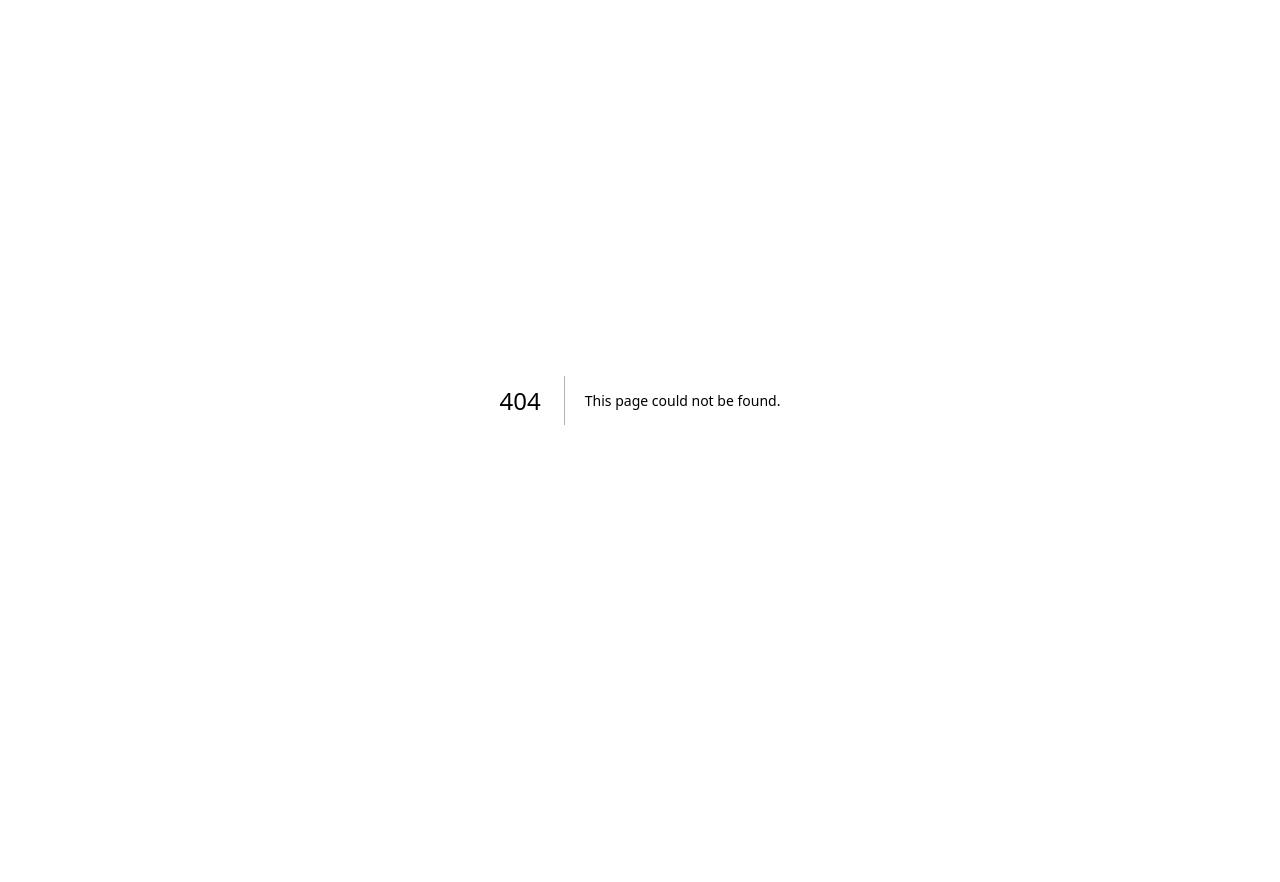
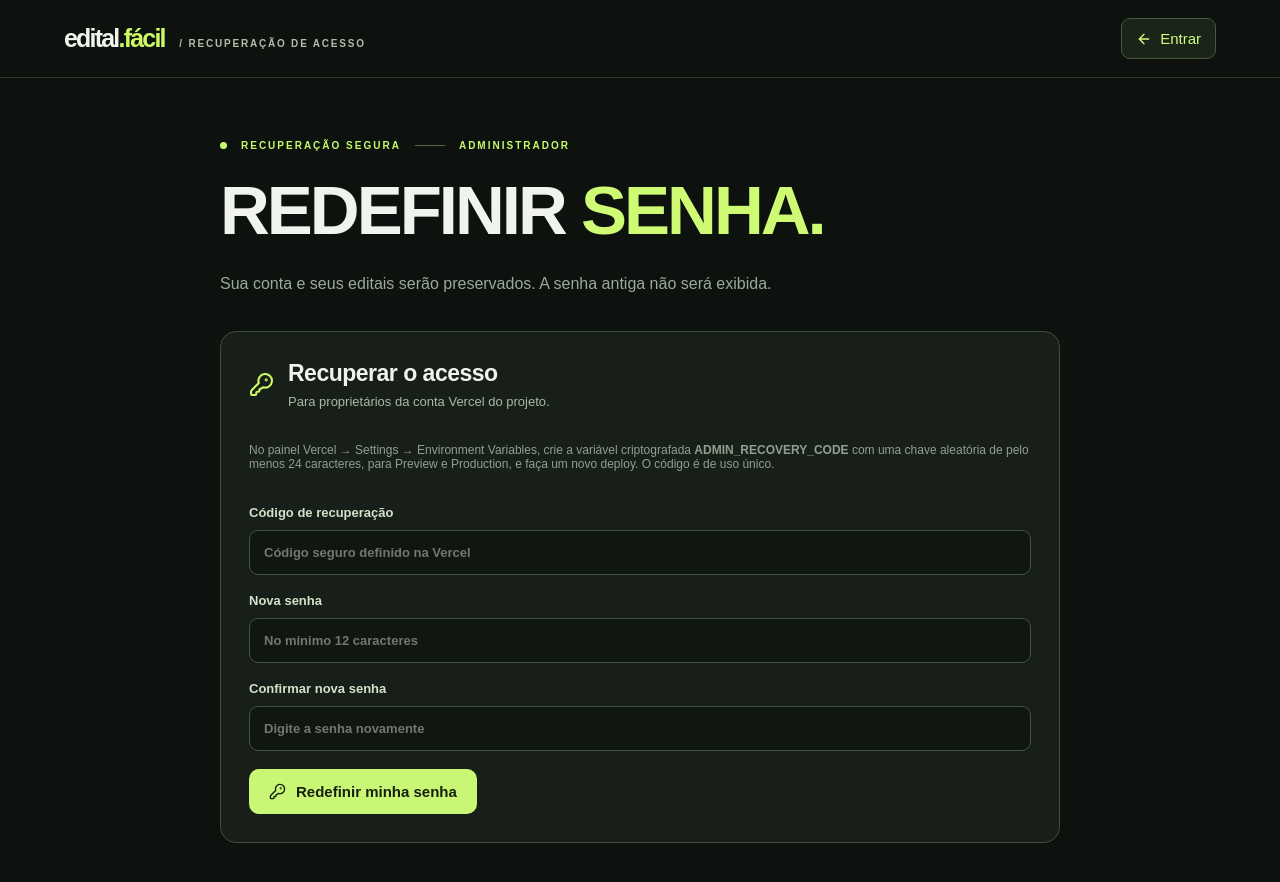
Before and after one commit to victoralmeida1m2m-cyber/projeto_RAG, a Next.js app in the folder integrador/: page /admin/recuperar in a window 1280 px wide. Before the commit this address had no page. Shown: the top 882 px of the page. Before the commit the page ends 800 px from the top, so only its background shows below. Built offline with nearby package versions, Linux system fonts and the light colour scheme.

Commit message:
feat(auth): recuperacao de senha por codigo de uso unico na Vercel

```diff
--- a/integrador/app/admin/page.tsx
+++ b/integrador/app/admin/page.tsx
@@ -109,6 +109,7 @@ export default function AdminPage(){
       {!state.inicializado&&<label>Código inicial de ativação<input type="password" autoComplete="off" required value={chave} onChange={e=>setChave(e.target.value)} placeholder="Código cadastrado em ADMIN_WRITE_KEY"/></label>}
       <button type="submit" className="action" disabled={ocupado}>{ocupado?<LoaderCircle size={17} className="spin"/>:<ArrowRight size={17}/>} {state.inicializado?'Entrar no painel':'Criar conta e ativar'}</button>
      </form>
+     <a className="outline-btn" href="/admin/recuperar"><KeyRound size={16}/> Esqueci minha senha</a>
      <p className="helper">Senha armazenada apenas como hash no Neon. A sessão utiliza um cookie seguro e não salva sua senha no navegador.</p>
     </section>}
   </main>
--- /dev/null
+++ b/integrador/app/admin/recuperar/page.tsx
@@ -0,0 +1,47 @@
+'use client';
+import { useState } from 'react';
+import { ArrowLeft, CheckCircle2, KeyRound, LoaderCircle } from 'lucide-react';
+export default function RecuperarSenha(){
+ const [codigo,setCodigo]=useState('');
+ const [nova,setNova]=useState('');
+ const [confirmacao,setConfirmacao]=useState('');
+ const [erro,setErro]=useState('');
+ const [email,setEmail]=useState('');
+ const [ocupado,setOcupado]=useState(false);
+ async function redefinir(e:React.FormEvent){
+  e.preventDefault();setErro('');
+  if(nova!==confirmacao){setErro('A confirmação não corresponde à nova senha.');return}
+  setOcupado(true);
+  try{
+   const res=await fetch('/api/auth/recover',{method:'POST',headers:{'content-type':'application/json'},body:JSON.stringify({codigo,nova})});
+   const data=await res.json();
+   if(!res.ok)throw new Error(data.erro||'Falha ao redefinir a senha.');
+   setEmail(String(data.email??''));setCodigo('');setNova('');setConfirmacao('');
+  }catch(e){setErro(e instanceof Error?e.message:'Erro inesperado.')}
+  finally{setOcupado(false)}
+ }
+ return <div className="app-shell">
+  <header className="topbar"><a className="wordmark" href="/">edital<span>.fácil</span><small> / RECUPERAÇÃO DE ACESSO</small></a><a className="outline-btn" href="/admin"><ArrowLeft size={16}/> Entrar</a></header>
+  <main className="admin-page">
+   <div className="eyebrow"><span className="dot"/> RECUPERAÇÃO SEGURA <span className="line"/> ADMINISTRADOR</div>
+   <h1>REDEFINIR <em>SENHA.</em></h1>
+   <p className="lead">Sua conta e seus editais serão preservados. A senha antiga não será exibida.</p>
+   {erro&&<div className="notice error" role="alert">{erro}</div>}
+   {email?<section className="form-card">
+    <div className="admin-title"><CheckCircle2 size={28}/><h2>Senha alterada!</h2></div>
+    <p>Entre novamente com o e-mail <strong>{email}</strong> e a sua nova senha.</p>
+    <p className="helper">Todas as sessões anteriores foram encerradas. O código de recuperação foi invalidado.</p>
+    <a href="/admin" className="action">Ir para login</a>
+   </section>:<section className="form-card">
+    <div className="admin-title"><KeyRound size={25}/><div><h2>Recuperar o acesso</h2><p>Para proprietários da conta Vercel do projeto.</p></div></div>
+    <p className="helper">No painel Vercel → Settings → Environment Variables, crie a variável criptografada <strong>ADMIN_RECOVERY_CODE</strong> com uma chave aleatória de pelo menos 24 caracteres, para Preview e Production, e faça um novo deploy. O código é de uso único.</p>
+    <form onSubmit={redefinir} className="admin-fields">
+     <label>Código de recuperação<input type="password" autoComplete="off" required minLength={24} maxLength={256} value={codigo} onChange={e=>setCodigo(e.target.value)} placeholder="Código seguro definido na Vercel"/></label>
+     <label>Nova senha<input type="password" autoComplete="new-password" required minLength={12} maxLength={128} value={nova} onChange={e=>setNova(e.target.value)} placeholder="No mínimo 12 caracteres"/></label>
+     <label>Confirmar nova senha<input type="password" autoComplete="new-password" required minLength={12} maxLength={128} value={confirmacao} onChange={e=>setConfirmacao(e.target.value)} placeholder="Digite a senha novamente"/></label>
+     <button type="submit" className="action" disabled={ocupado}>{ocupado?<LoaderCircle size={17} className="spin"/>:<KeyRound size={17}/>} Redefinir minha senha</button>
+    </form>
+   </section>}
+  </main>
+ </div>
+}
```
Also changed, not shown: integrador/app/api/auth/recover/route.ts (added, +44 -0 lines), 2 other files (tests, documents, lock files or other folders).
